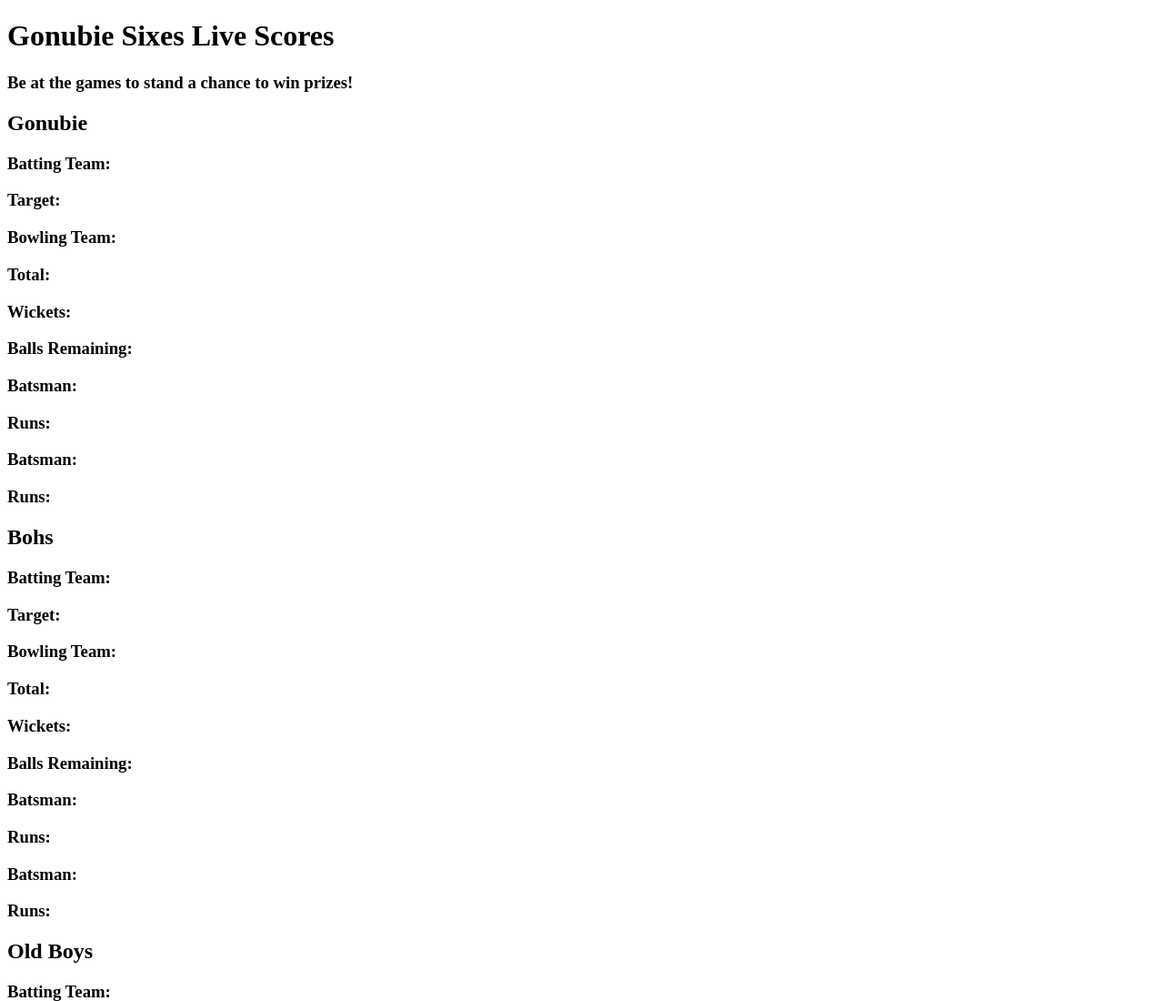
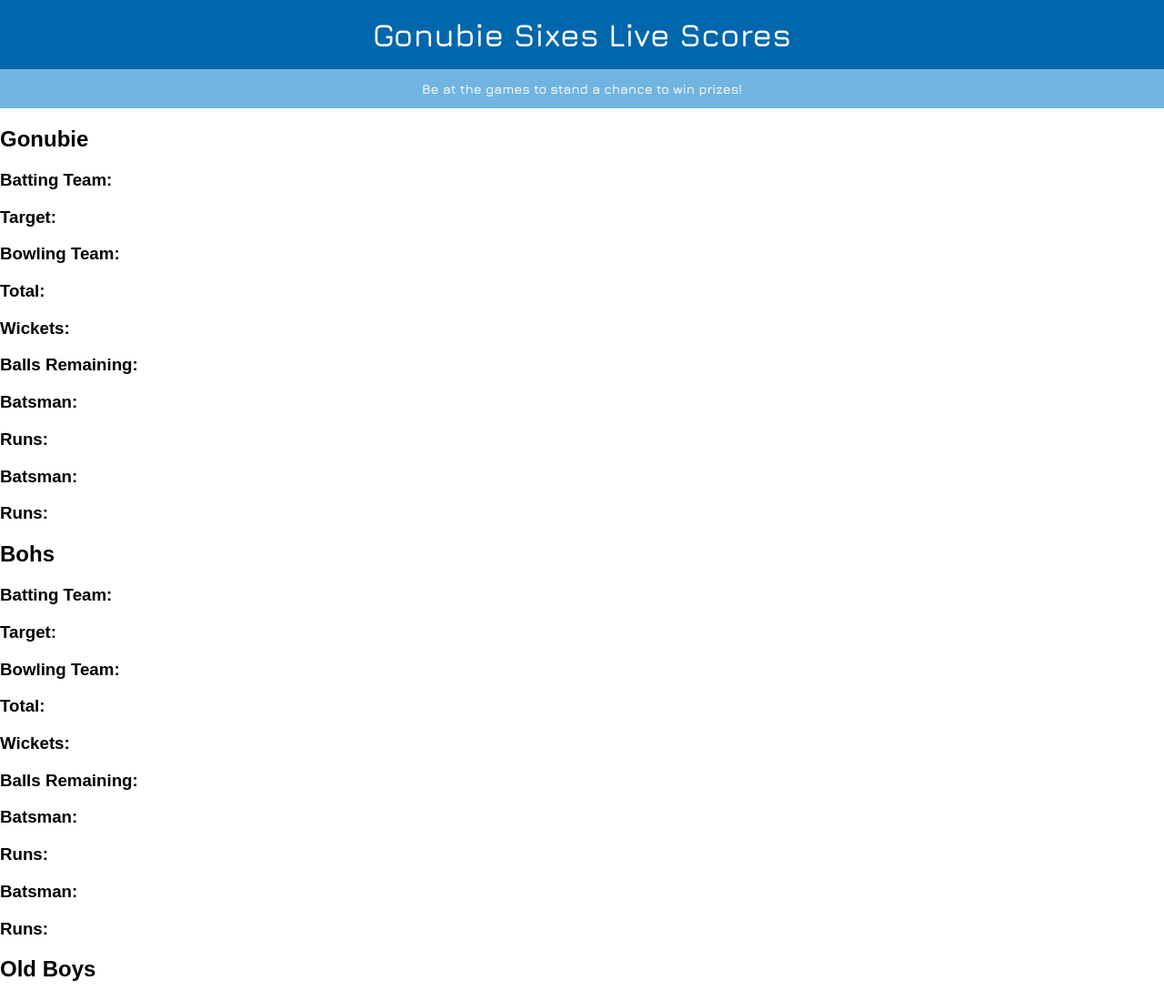
Before and after one commit to taylarogers/live-scoring, a plain HTML site: page index.html in a window 1280 px wide. Shown: the top 1100 px of the page at 91% size. Drawn offline with nearby package versions, Linux system fonts and the light colour scheme; a web font is replaced by a local one.

Commit message:
Headers Designed

```diff
--- a/index.html
+++ b/index.html
@@ -3,6 +3,9 @@
     <head>
         <title> Gonubie Sixes </title>
         <link rel="stylesheet" type="text/css" href="./style.css">
+        <link rel="preconnect" href="https://fonts.googleapis.com">
+<link rel="preconnect" href="https://fonts.gstatic.com" crossorigin>
+<link href="https://fonts.googleapis.com/css2?family=Hind+Vadodara:wght@300&family=Jura:wght@600&display=swap" rel="stylesheet">
     </head>
     <body>
         <div class="main-header">
@@ -10,7 +13,7 @@
         </div>
 
         <div class="secondary-header">
-            <h3> Be at the games to stand a chance to win prizes! </h3>
+            <h4> Be at the games to stand a chance to win prizes! </h3>
         </div>
 
         <div class="block-wrapper">
--- a/style.css
+++ b/style.css
@@ -0,0 +1,40 @@
+body {
+    margin: auto 0;
+    font-family: 'Hind Vadodara', sans-serif;
+}
+
+.main-header {
+    display: flex;
+    list-style: none;
+    font-size: 1.1em;
+    margin: 0;
+    padding: 0;
+    align-items: center;
+    justify-content: center;
+    background-color: #0067AC;
+}
+
+h1 {
+    color: white;
+    font-family: 'Jura', sans-serif;
+    margin-top: 17px;
+    margin-bottom: 17px;
+}
+
+.secondary-header {
+    display: flex;
+    list-style: none;
+    font-size: 0.9em;
+    margin: 0;
+    padding: 0;
+    align-items: center;
+    justify-content: center;
+    background-color: #71B4E1;
+}
+
+h4 {
+    color: white;
+    font-family: 'Jura', sans-serif;
+    margin-top: 13px;
+    margin-bottom: 13px;
+}
```
